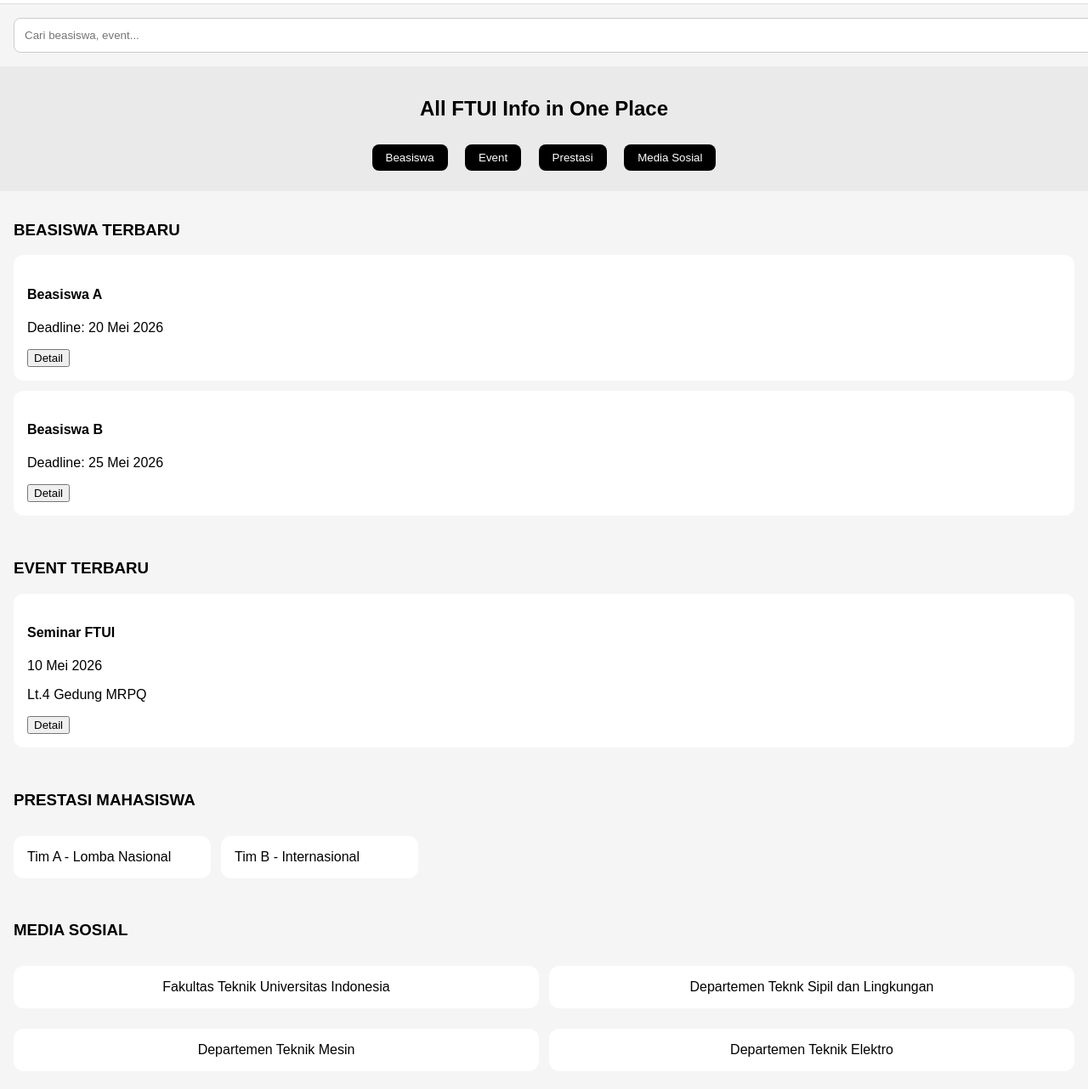
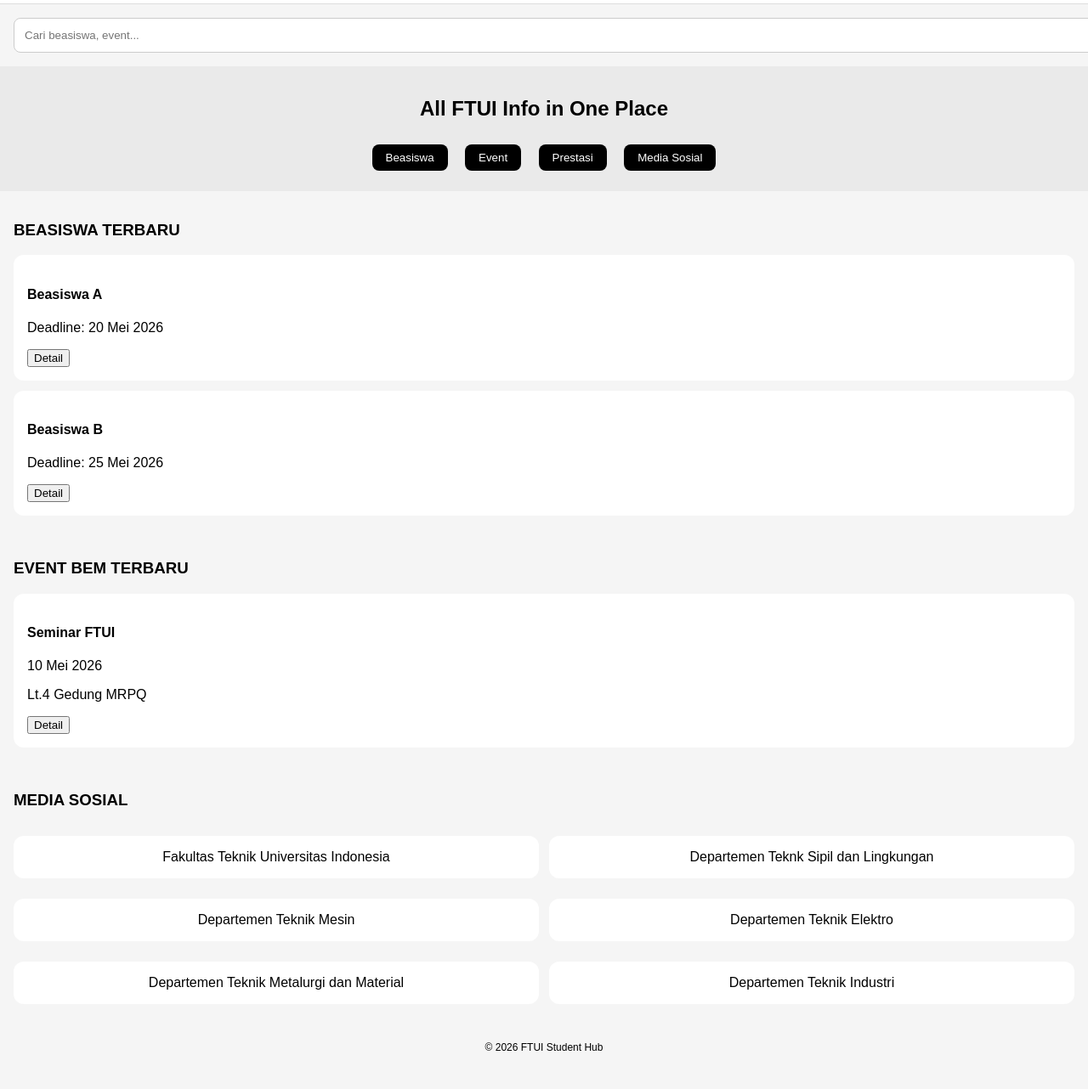
Before and after one commit to Hi-Hilly/ftui-hub, a plain HTML site: page index.html in a window 1280 px wide. Shown: the part 52-1334 px from the top of the page at 85% size. Drawn offline with Linux system fonts and the light colour scheme.

Commit message:
Update index.html

```diff
--- a/index.html
+++ b/index.html
@@ -11,7 +11,7 @@
 
     <!-- Navbar -->
     <header class="navbar">
-        <div class="logo">FTUI</div>
+        <div class="logo">FTUI Student Hub</div>
         <div class="menu">☰</div>
     </header>
 
@@ -51,7 +51,7 @@
 
     <!-- Event -->
     <section class="container">
-        <h3>EVENT TERBARU</h3>
+        <h3>EVENT BEM TERBARU</h3>
 
         <div class="card">
             <h4>Seminar FTUI</h4>
@@ -62,16 +62,6 @@
 
     </section>
 
-    <!-- Prestasi -->
-    <section class="container">
-        <h3>PRESTASI MAHASISWA</h3>
-
-        <div class="horizontal-scroll">
-            <div class="card small">Tim A - Lomba Nasional</div>
-            <div class="card small">Tim B - Internasional</div>
-        </div>
-
-    </section>
 
     <!-- Media Sosial -->
     <section class="container">
```
